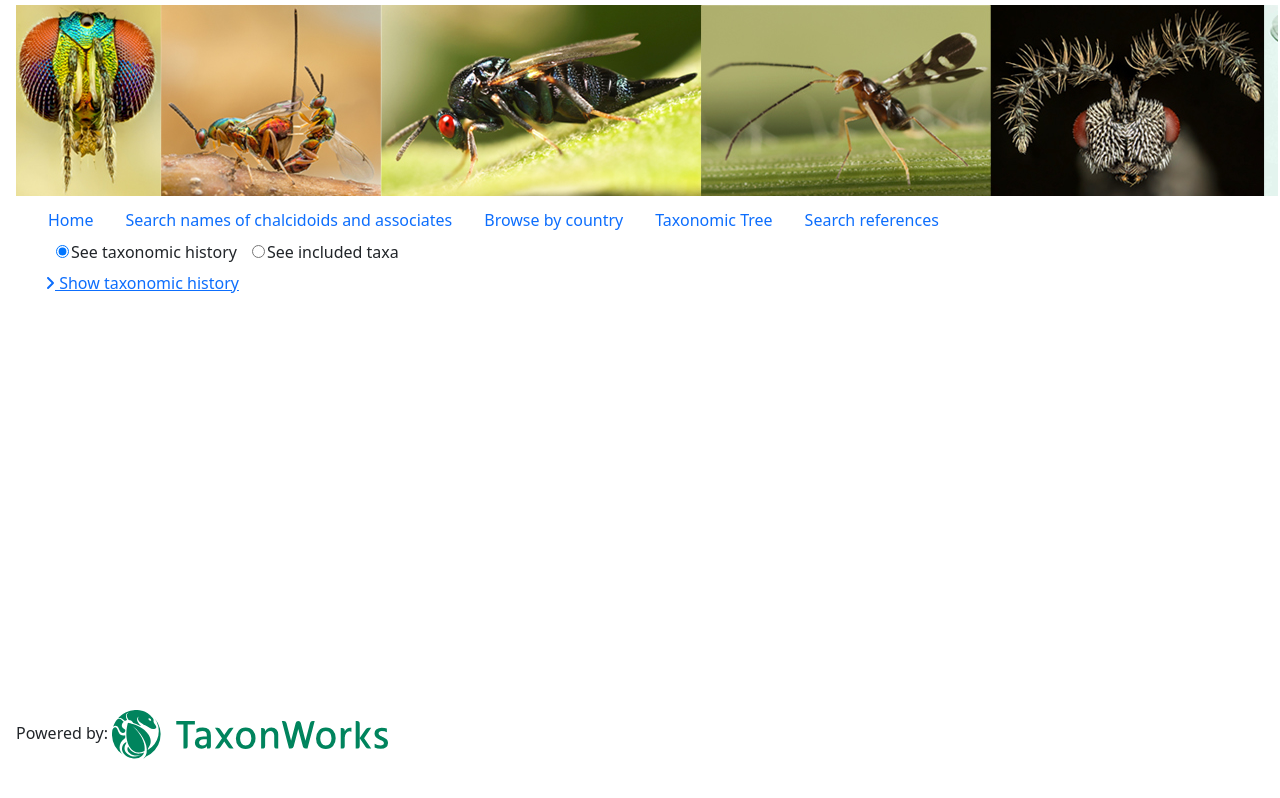
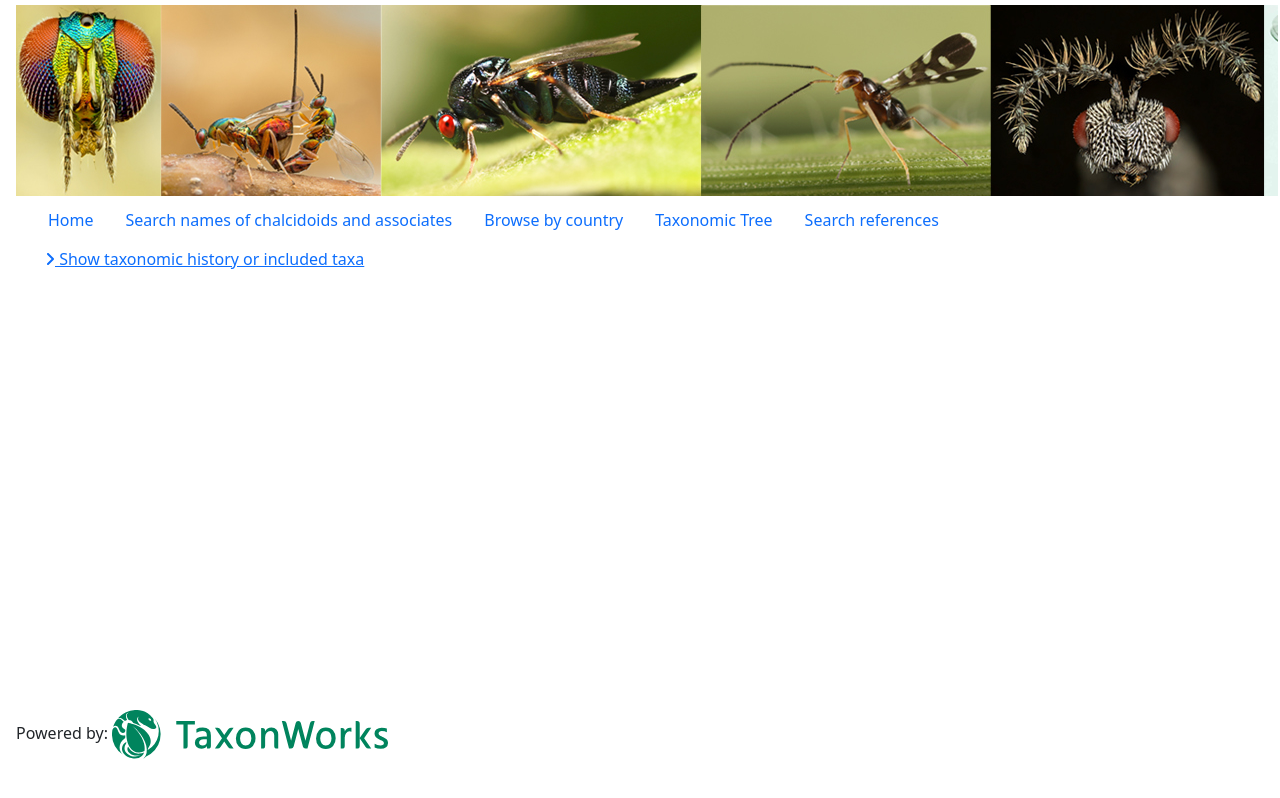
Before and after one commit to chalcid/ucd_website, a Vue app: page /#/taxon in a window 1280 px wide. Built offline with nearby package versions, Linux system fonts and the light colour scheme.

Commit message:
Moved the taxonomic history-included taxa radio buttons inside the collapsable.

```diff
--- a/src/components/TaxonPage.vue
+++ b/src/components/TaxonPage.vue
@@ -36,8 +36,13 @@
   </div>
   <div class="row">
     <div class="col-md-8" id="stationaryDiv">
+      <button class="btn btn-link" type="button" @click="showSynonyms = !showSynonyms" aria-expanded="false">
+            <font-awesome-icon :icon="showSynonyms ? 'angle-down' : 'angle-right'" />
+            <span v-show="!showSynonyms"> Show taxonomic history or included taxa</span>
+            <span v-show="showSynonyms"> Taxonomic history or included taxa</span>
+      </button>
       <fieldset>
-        <div class="indent">
+        <div class="indent" v-show="showSynonyms">
           <input type="radio" id="taxonomic-history" value="history" v-model="toggleTree" />
           <label class="padding-left-and-right" for="descendant-tree">See taxonomic history</label>
           <input type="radio" id="descendant-tree" value="tree" v-model="toggleTree" />
@@ -47,11 +52,6 @@
       <taxonomic-tree v-show="toggleTree === 'tree'" v-if="taxonViewed[0]" class="space-above"></taxonomic-tree>
       <div v-show="toggleTree === 'history'" ref="containerOfSynonyms" name="taxonPageSynonymsContainer">
         <div class="col-12 bd-highlight align-items-start" ref="resultsList">
-          <button class="btn btn-link" type="button" @click="showSynonyms = !showSynonyms" aria-expanded="false">
-            <font-awesome-icon :icon="showSynonyms ? 'angle-down' : 'angle-right'" />
-            <span v-show="!showSynonyms"> Show taxonomic history</span>
-            <span v-show="showSynonyms"> Taxonomic history</span>
-          </button>
           <!-- <button class="btn btn-outline-primary" id="outline-button" v-show="showSynonyms" @click="downloadJSON" title="Java Script Object Notation, well-structured format">download (JSON)</button>  <button class="btn btn-outline-primary" id="outline-button" v-show="showSynonyms" @click="downloadTSV('Nomenclature data')" title="Tab Separated Values, simple format">download (TSV)</button> -->
           <div id="collapseSynonyms" v-show="showSynonyms">
             <div id="showIfQuery" v-if="resultsExist">
@@ -96,7 +96,6 @@ h3{
   import TaxonDistribution from "./TaxonDistribution.vue";
   import TaxonomicTree from './TaxonomicTree.vue';
   import Images from './Images.vue';
-  import CalmingWheel from './CalmingWheel.vue';
   import { useRoute } from 'vue-router';
 
   export default {
@@ -107,7 +106,6 @@ h3{
       References,
       TaxonDistribution,
       TaxonomicTree,
-      CalmingWheel,
       Images
     },
 
```
Also changed, not shown: 4 other files (tests, documents, lock files or other folders).
